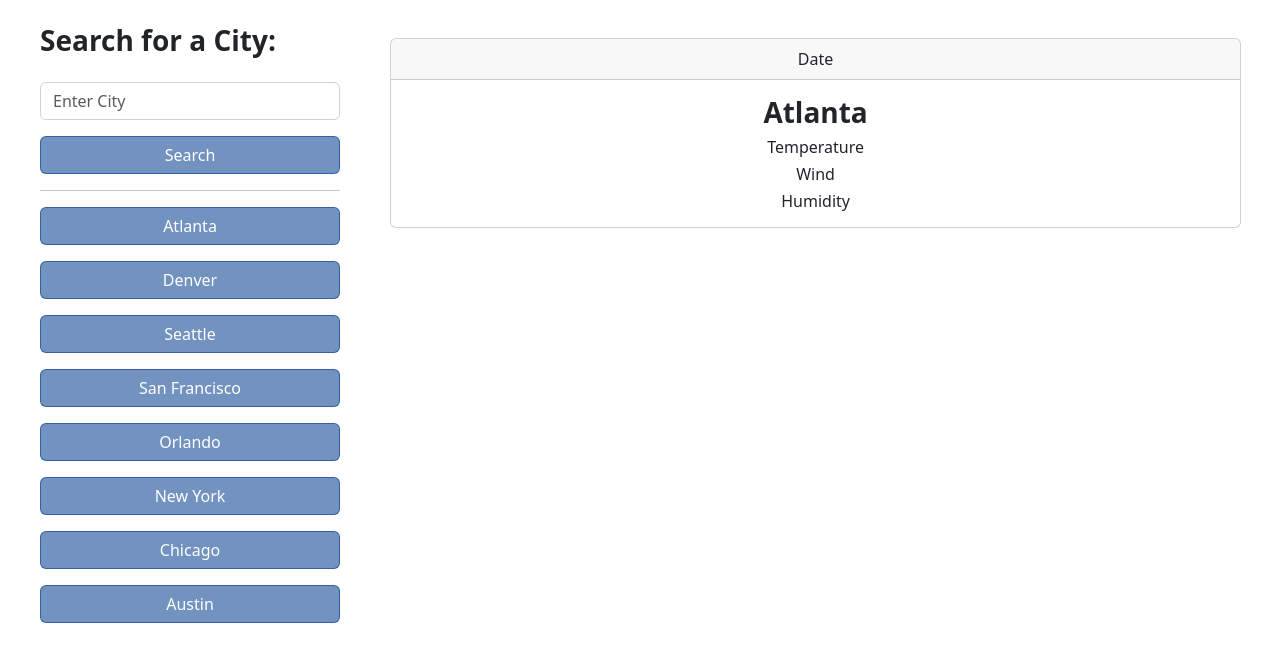
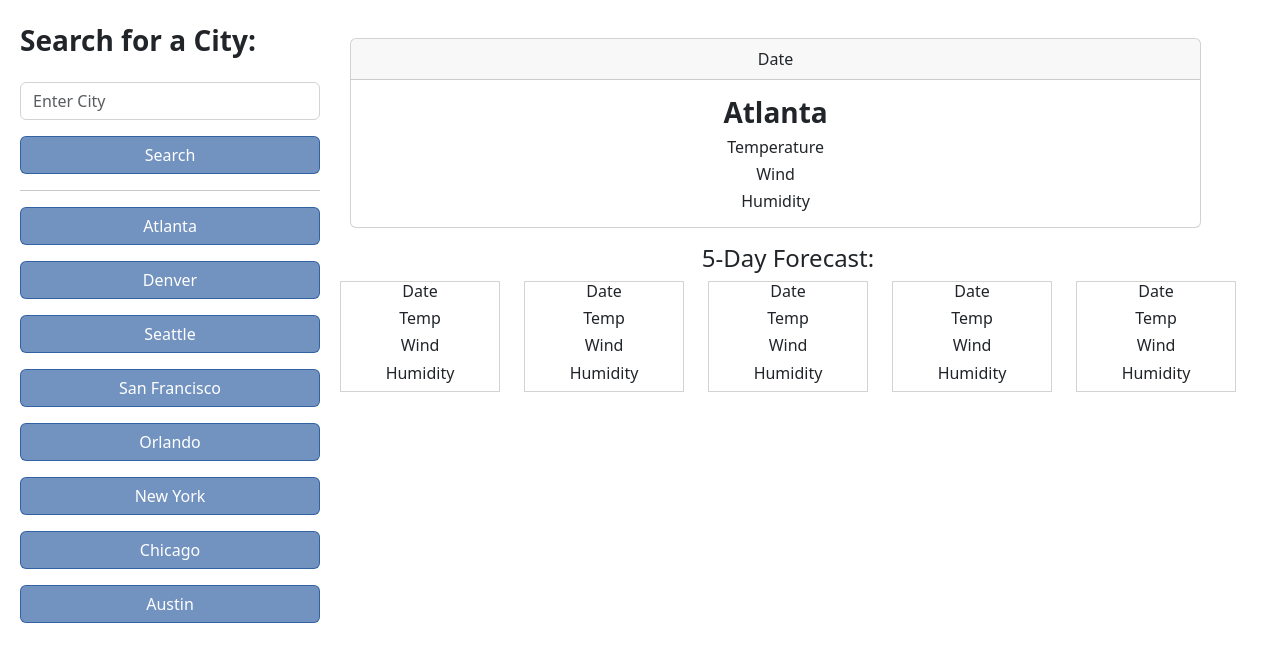
Before and after one commit to MarlyV1/weather-dashboard-server-side-APIs, a plain HTML site: page index.html in a window 1280 px wide. Shown: the part 88-750 px from the top of the page. Drawn offline with nearby package versions, Linux system fonts and the light colour scheme.

Commit message:
added divs for the five day forecast

```diff
--- a/assets/css/style.css
+++ b/assets/css/style.css
@@ -10,7 +10,7 @@ main {
 }
 
 aside {
-    margin: 5px 40px;
+    margin: 5px 20px;
 }
 
 section {
@@ -33,7 +33,6 @@ h3 {
 .search-input {
     width: 300px;
     border-color: lightgrey;
-
 }
 
 .search-btn {
@@ -53,3 +52,19 @@ h3 {
     background-color: #033c8dba;
     border-color: #033c8dba;
 }
+
+.col-sm {
+    border: thin solid lightgrey;
+    /* height: 190px; */
+    /* margin-top: 5px; */
+}
+
+/* .daily-forecast {
+    align-items: center;
+    margin-left: 0px;
+    /* width: 98%; */
+}
+.daily-forecast-title {
+    text-align: left;
+    font-weight: bold;
+}
--- a/index.html
+++ b/index.html
@@ -50,6 +50,42 @@
                     <h6 class="card-text">Humidity</h6>
                 </div>
             </div>
+
+            <div class="container text-center">
+                <h4 class="daily-forecast-title">5-Day Forecast:</h4>
+                <div class="row gap-4">
+                  <div class="col-sm">
+                    <h6>Date</h6>
+                        <h6>Temp</h6>
+                        <h6>Wind</h6>
+                        <h6>Humidity</h6>
+                  </div>
+                  <div class="col-sm">
+                    <h6>Date</h6>
+                        <h6>Temp</h6>
+                        <h6>Wind</h6>
+                        <h6>Humidity</h6>
+                  </div>
+                  <div class="col-sm">
+                    <h6>Date</h6>
+                        <h6>Temp</h6>
+                        <h6>Wind</h6>
+                        <h6>Humidity</h6>
+                  </div>
+                  <div class="col-sm">
+                    <h6>Date</h6>
+                    <h6>Temp</h6>
+                        <h6>Wind</h6>
+                        <h6>Humidity</h6>
+                  </div>
+                  <div class="col-sm">
+                    <h6>Date</h6>
+                    <h6>Temp</h6>
+                        <h6>Wind</h6>
+                        <h6>Humidity</h6>
+                  </div>
+                </div>
+              </div>
         </section>
 
     </main>
```
